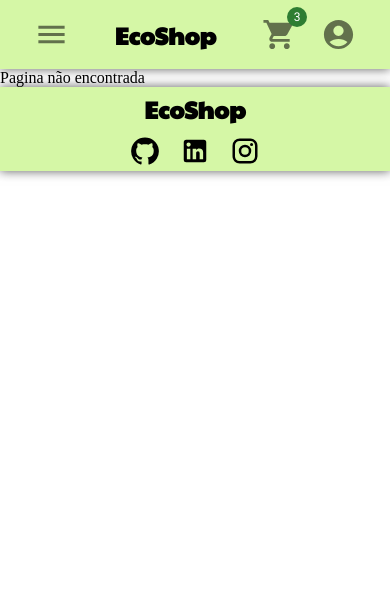
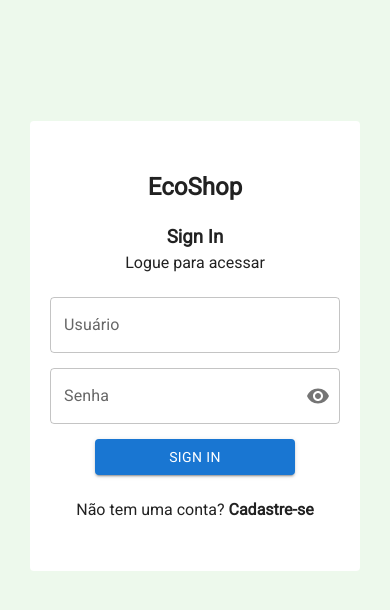
Before and after one commit to Biellms/ProjetoIntegrador-EcoShop, a React (Create React App) app in the folder FrontEnd/eco-shop/: page / in a window 390 px wide. Shown: the top 610 px of the page. Built offline with nearby package versions, Linux system fonts and the light colour scheme.

Commit message:
Add and dev login/cadastro

```diff
--- a/FrontEnd/eco-shop/public/style.css
+++ b/FrontEnd/eco-shop/public/style.css
@@ -4,3 +4,7 @@
     box-sizing: border-box;
     text-decoration: none;
 }
+
+body {
+    background: rgb(237, 249, 236);
+}
--- a/FrontEnd/eco-shop/src/App.tsx
+++ b/FrontEnd/eco-shop/src/App.tsx
@@ -5,17 +5,22 @@ import { Footer } from './components/footer/Footer';
 import { Navbar } from './components/navbar/Navbar';
 import { Home } from './paginas/home/Home';
 import { NotFound } from './paginas/notfound/Notfound';
+import { Login } from './paginas/login/Login';
+import { Cadastro } from './paginas/cadastro/Cadastro';
 
 function App() {
   return (
     <>
       <BrowserRouter>
-        <Navbar />
+        {/* <Navbar /> */}
           <Routes>
+            <Route path="/" element={ <Login />} />
+            <Route path="/login" element={ <Login />} />
+            <Route path="/cadastro" element={ <Cadastro />} />
             <Route path="/home" element={ <Home />} />
             <Route path="*" element={ <NotFound />} />
           </Routes>
-        <Footer />
+        {/* <Footer /> */}
       </BrowserRouter>
     </>
   );
--- a/FrontEnd/eco-shop/src/paginas/cadastro/Cadastro.css
+++ b/FrontEnd/eco-shop/src/paginas/cadastro/Cadastro.css
@@ -0,0 +1,19 @@
+.cadastro-card {
+    max-width: 450px;
+    width: 100%;
+    height: 600px;
+    border-radius: 10px;
+    display: flex;
+    justify-content: center;
+    align-items: center;
+    flex-direction: column;
+    gap: 25px;
+    padding: 20px;
+}
+
+@media screen and (max-width: 768px){
+    .cadastro-card {
+        border: none !important;
+        box-shadow: none !important;
+    }
+}
--- a/FrontEnd/eco-shop/src/paginas/cadastro/Cadastro.tsx
+++ b/FrontEnd/eco-shop/src/paginas/cadastro/Cadastro.tsx
@@ -1,10 +1,32 @@
 import React from 'react';
+import { Button, Paper, TextField } from '@mui/material';
 import './Cadastro.css'
 
 export function Cadastro() {
     return (
-        <>
-            <h1>Cadastro</h1>
-        </>
+        <div className='container'>
+            <Paper elevation={12} className='cadastro-card'>
+                <div className='login-card-logo'>
+                    <h2>EcoShop</h2>
+                </div>
+                <div className='login-card-info'>
+                    <h3>Create Account</h3>
+                    <p>Registre-se para acessar</p>
+                </div>
+                <form action="" className='login-card-form'>
+                    <div className='login-card-form-input'>
+                        <TextField label='Nome' variant='outlined' name='usuario' fullWidth/>
+                        <TextField label='E-mail' variant='outlined' name='usuario' fullWidth/>
+                        <TextField label='Senha' variant='outlined' name='usuario' fullWidth/>
+                        <TextField label='Confirmar Senha' variant='outlined' name='usuario' fullWidth/>
+                    </div>
+                    <div className='login-card-form-button'>
+                        <Button type='submit' variant="contained" className="form-button" fullWidth>
+                            Cadastrar
+                        </Button>
+                    </div>
+                </form>
+            </Paper>
+        </div>
     );
 }
--- a/FrontEnd/eco-shop/src/paginas/login/Login.css
+++ b/FrontEnd/eco-shop/src/paginas/login/Login.css
@@ -0,0 +1,58 @@
+@import url('https://fonts.googleapis.com/css2?family=Paytone+One&family=Roboto:wght@300;400&display=swap');
+
+.container {
+    min-height: 82vh;
+    display: flex;
+    justify-content: center;
+    align-items: center;
+    font-family: 'Roboto', sans-serif;
+    padding: 30px;
+}
+
+.login-card {
+    max-width: 450px;
+    width: 100%;
+    height: 450px;
+    border-radius: 10px;
+    display: flex;
+    justify-content: center;
+    align-items: center;
+    flex-direction: column;
+    gap: 25px;
+    padding: 20px;
+}
+
+.login-card-info {
+    display: flex;
+    justify-content: center;
+    align-items: center;
+    flex-direction: column;
+    gap: 5px;
+}
+
+.login-card-form {
+    display: flex;
+    flex-direction: column;
+    align-items: center;
+    justify-content: center;
+    gap: 15px;
+    width: 100%;
+}
+
+.login-card-form-input {
+    display: flex;
+    flex-direction: column;
+    gap: 15px;
+    width: 100%;
+}
+
+.login-card-form-button {
+    min-width: 200px;
+}
+
+@media screen and (max-width: 768px){
+    .login-card {
+        border: none !important;
+        box-shadow: none !important;
+    }
+}
--- a/FrontEnd/eco-shop/src/paginas/login/Login.tsx
+++ b/FrontEnd/eco-shop/src/paginas/login/Login.tsx
@@ -1,11 +1,36 @@
 import React from 'react';
-import { Button } from '@mui/material';
+import { Button, FormControl, Grid, IconButton, InputAdornment, InputLabel, OutlinedInput, Paper, TextField } from '@mui/material';
 import './Login.css'
+import { Visibility, VisibilityOff } from '@mui/icons-material';
+import { PasswordField } from './Passwordfield';
 
 export function Login() {
+
     return (
-        <>
-            <h1>Login</h1>
-        </>
+        <div className='container'>
+            <Paper elevation={12} className='login-card'>
+                <div className='login-card-logo'>
+                    <h2>EcoShop</h2>
+                </div>
+                <div className='login-card-info'>
+                    <h3>Sign In</h3>
+                    <p>Logue para acessar</p>
+                </div>
+                <form action="" className='login-card-form'>
+                    <div className='login-card-form-input'>
+                        <TextField label='Usuário' variant='outlined' name='usuario' fullWidth/>
+                        <PasswordField />
+                    </div>
+                    <div className='login-card-form-button'>
+                        <Button type='submit' variant="contained" className="form-button" fullWidth>
+                            Sign In
+                        </Button>
+                    </div>
+                </form>
+                <div>
+                    <p>Não tem uma conta? <b>Cadastre-se</b></p>
+                </div>
+            </Paper>
+        </div>
     );
 }
--- /dev/null
+++ b/FrontEnd/eco-shop/src/paginas/login/Passwordfield.tsx
@@ -0,0 +1,65 @@
+import React from 'react';
+import { FormControl, IconButton, InputAdornment, InputLabel, OutlinedInput, } from '@mui/material';
+import './Login.css'
+import { Visibility, VisibilityOff } from '@mui/icons-material';
+
+export function PasswordField() {
+
+    interface State {
+        amount: string;
+        password: string;
+        weight: string;
+        weightRange: string;
+        showPassword: boolean;
+      }
+
+    const [values, setValues] = React.useState<State>({
+        amount: '',
+        password: '',
+        weight: '',
+        weightRange: '',
+        showPassword: false,
+      });
+
+    const handleChange =
+    (prop: keyof State) => (event: React.ChangeEvent<HTMLInputElement>) => {
+    setValues({ ...values, [prop]: event.target.value });
+    };
+
+    const handleClickShowPassword = () => {
+        setValues({
+          ...values,
+          showPassword: !values.showPassword,
+        });
+      };
+
+    const handleMouseDownPassword = (event: React.MouseEvent<HTMLButtonElement>) => {
+    event.preventDefault();
+    };
+
+    return (
+        <FormControl variant="outlined" fullWidth >
+            <InputLabel htmlFor="outlined-adornment-password">Senha</InputLabel>
+            <OutlinedInput
+                id="outlined-adornment-password"
+                type={values.showPassword ? 'text' : 'password'}
+                value={values.password}
+                onChange={handleChange('password')}
+                endAdornment={
+                    <InputAdornment position="end">
+                        <IconButton
+                            aria-label="toggle password visibility"
+                            onClick={handleClickShowPassword}
+                            onMouseDown={handleMouseDownPassword}
+                            edge="end"
+                        >
+                            {values.showPassword ? <VisibilityOff /> : <Visibility />}
+                        </IconButton>
+                    </InputAdornment>
+                }
+                label="senha"
+                name='senha'
+            />
+        </FormControl>
+    );
+}
```
Also changed, not shown: 1 other file (tests, documents, lock files or other folders).
